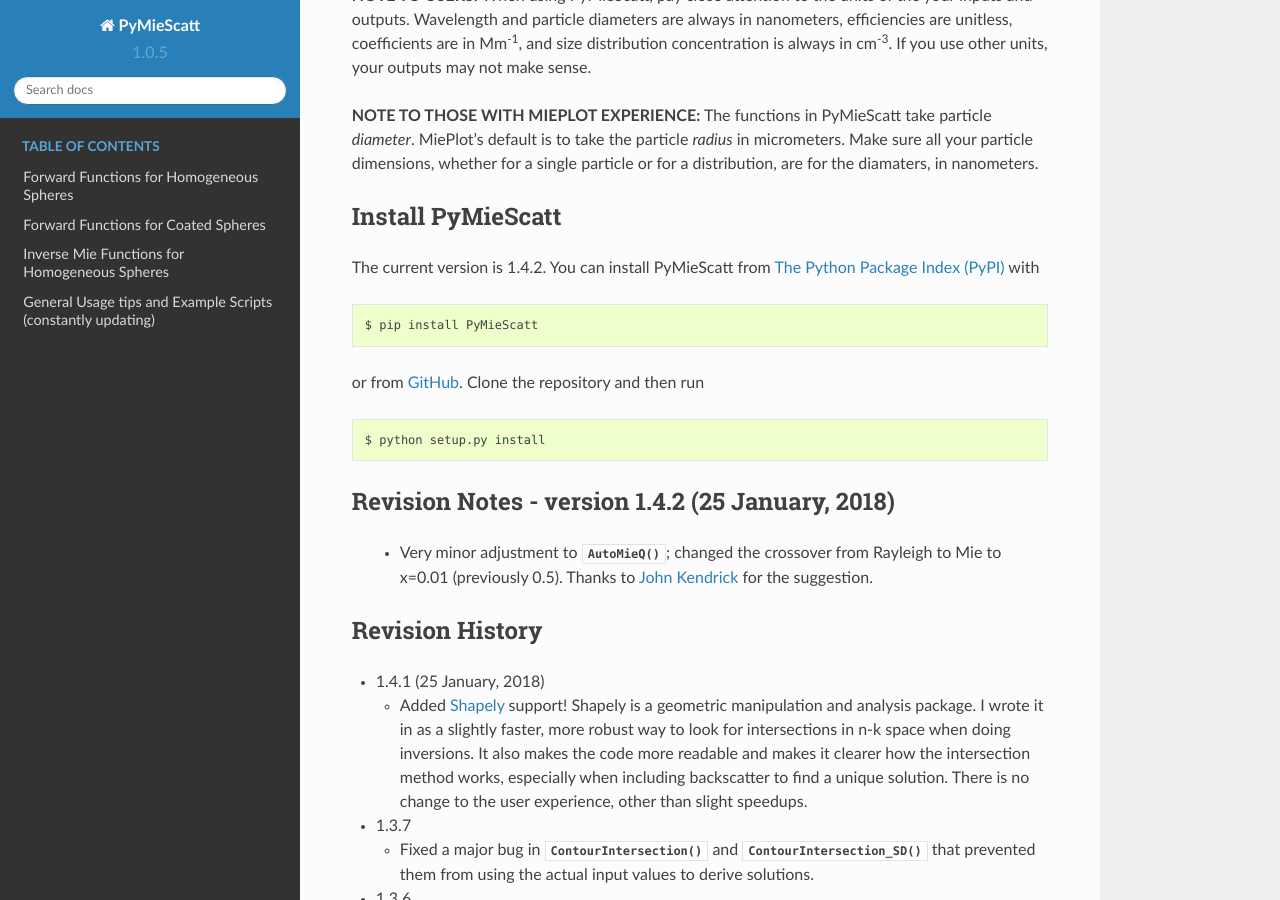
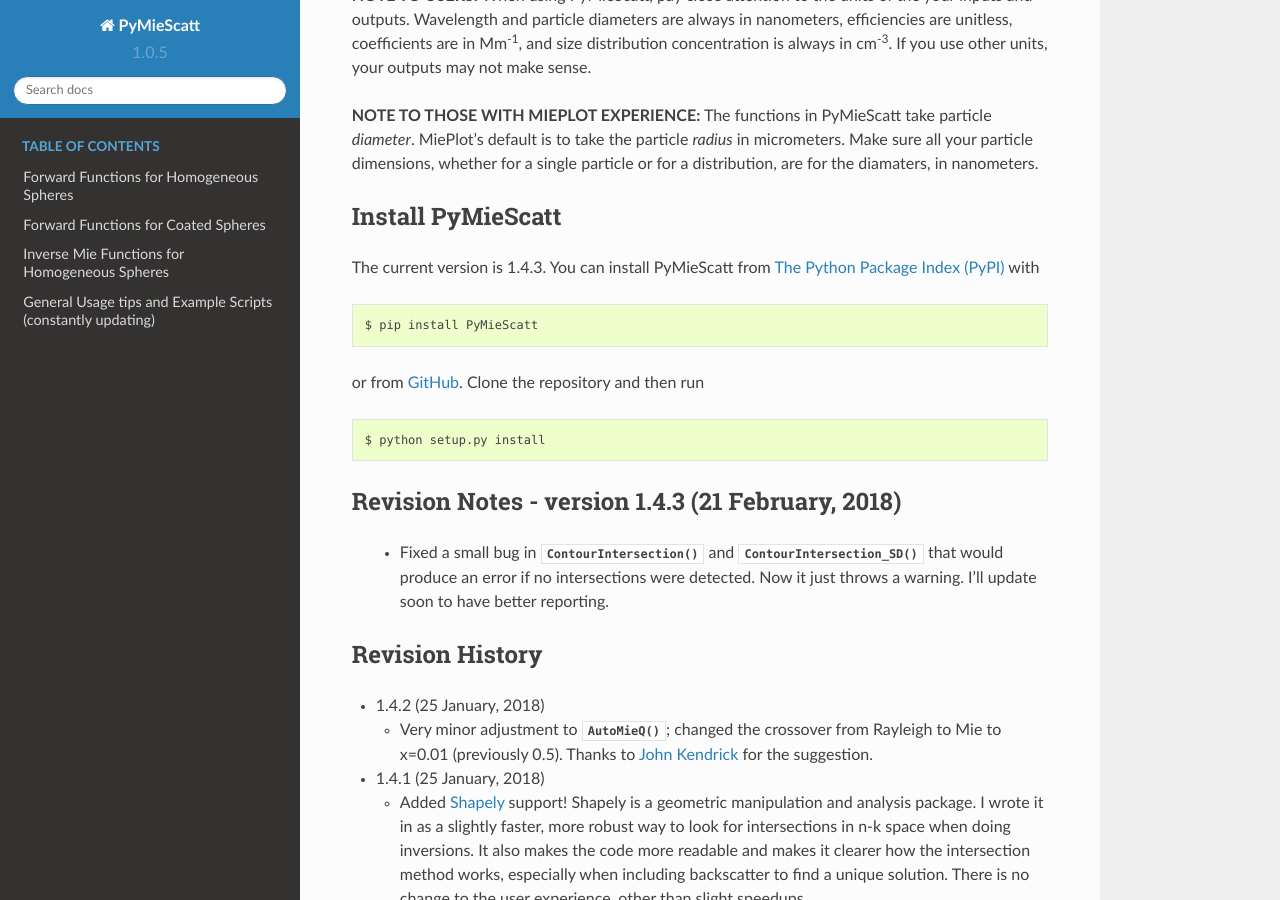
Before and after one commit to bsumlin/PyMieScatt, a Sphinx documentation site: the page built from docs/index.rst, in a window 1280 px wide and 900 px high, scrolled down 549 px. Built offline with Sphinx 7.4.7 and the Read the Docs theme 2.0.0, drawn with Linux system fonts in a browser that asks for light colours; formulas are drawn with MathJax 3; pages that are not in the unit, such as notebooks, are missing from menus.

```diff
--- a/PyMieScatt/_version.py
+++ b/PyMieScatt/_version.py
@@ -1 +1 @@
-__version__ = "1.4.2"
+__version__ = "1.4.3"
--- a/docs/index.rst
+++ b/docs/index.rst
@@ -21,7 +21,7 @@ Documentation is currently under development, but almost complete. A manuscript
 Install PyMieScatt
 ------------------
 
-The current version is 1.4.2. You can install PyMieScatt from `The Python Package Index (PyPI) <https://pypi.python.org/pypi/PyMieScatt>`_ with ::
+The current version is 1.4.3. You can install PyMieScatt from `The Python Package Index (PyPI) <https://pypi.python.org/pypi/PyMieScatt>`_ with ::
 
    $ pip install PyMieScatt
 
@@ -30,13 +30,17 @@ or from `GitHub <https://github.com/bsumlin/PyMieScatt>`_. Clone the repository
 
    $ python setup.py install
 
-Revision Notes - version 1.4.2 (25 January, 2018)
+Revision Notes - version 1.4.3 (21 February, 2018)
 -------------------------------------------------
 
-  - Very minor adjustment to :py:func:`AutoMieQ`; changed the crossover from Rayleigh to Mie to x=0.01 (previously 0.5). Thanks to `John Kendrick <https://github.com/JohnKendrick/PDielec>`_ for the suggestion.
+  - Fixed a small bug in :py:func:`ContourIntersection` and :py:func:`ContourIntersection_SD` that would produce an error if no intersections were detected. Now it just throws a warning. I'll update soon to have better reporting.
 
 Revision History
 ----------------
+
+- 1.4.2 (25 January, 2018)
+
+  - Very minor adjustment to :py:func:`AutoMieQ`; changed the crossover from Rayleigh to Mie to x=0.01 (previously 0.5). Thanks to `John Kendrick <https://github.com/JohnKendrick/PDielec>`_ for the suggestion.
 
 - 1.4.1 (25 January, 2018)
 
```
Also changed, not shown: 8 other files.
